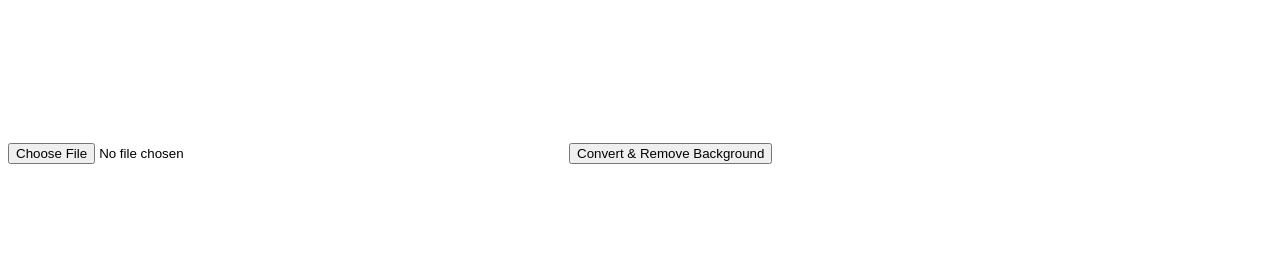
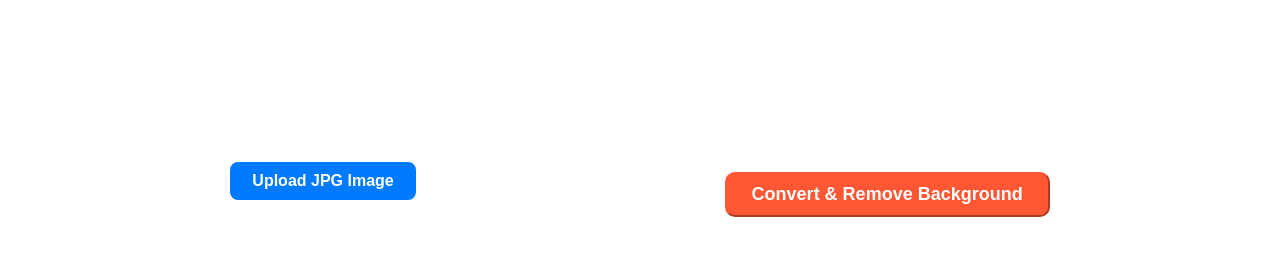
Before and after one commit to Ehteshamali-889/Bg-remover, a plain HTML site: page index.html in a window 1280 px wide. Drawn offline with Linux system fonts and the light colour scheme.

Commit message:
styling added

```diff
--- a/index.html
+++ b/index.html
@@ -2,9 +2,13 @@
 <html>
 <head>
   <title>JPG to PNG Converter with Background Remover</title>
+  <link rel="stylesheet" href="style.css">
 </head>
 <body>
-  <input type="file" id="fileInput" accept="image/jpeg">
+  <div class="upload-btn-wrapper">
+    <button class="btn">Upload JPG Image</button>
+    <input type="file" id="fileInput" accept="image/jpeg">
+  </div>
   <canvas id="canvas"></canvas>
   <button id="convertBtn">Convert & Remove Background</button>
   <a id="downloadLink" style="display: none;">Download PNG</a>
--- /dev/null
+++ b/style.css
@@ -0,0 +1,54 @@
+/* Optional CSS styles to make the app visually appealing */
+body {
+    font-family: Arial, sans-serif;
+    text-align: center;
+    margin-top: 50px;
+  }
+
+  .upload-btn-wrapper {
+    position: relative;
+    overflow: hidden;
+    display: inline-block;
+  }
+
+  .btn {
+    border: 2px solid #007bff;
+    color: white;
+    background-color: #007bff;
+    padding: 8px 20px;
+    border-radius: 8px;
+    font-size: 16px;
+    font-weight: bold;
+    cursor: pointer;
+  }
+
+  .upload-btn-wrapper input[type="file"] {
+    font-size: 100px;
+    position: absolute;
+    left: 0;
+    top: 0;
+    opacity: 0;
+    cursor: pointer; /* Add this line to enable the file input to be clickable */
+  }
+
+  .upload-btn-wrapper .file-name {
+    color: #007bff;
+    padding: 8px 20px;
+  }
+
+  /* New style for the Convert & Remove Background button */
+#convertBtn {
+    background-color: #ff5733; /* Change the background color to your desired color */
+    border-color: #ff5733; /* Change the border color to match the background color */
+    color: white;
+    padding: 10px 25px; /* Adjust padding as needed */
+    font-size: 18px; /* Adjust font size as needed */
+    font-weight: bold;
+    border-radius: 10px;
+    cursor: pointer;
+    margin-top: 20px;
+  }
+  #canvas {
+    max-width: 500px; /* Set maximum width to 500px */
+    max-height: 500px; /* Set maximum height to 500px */
+  }
```
